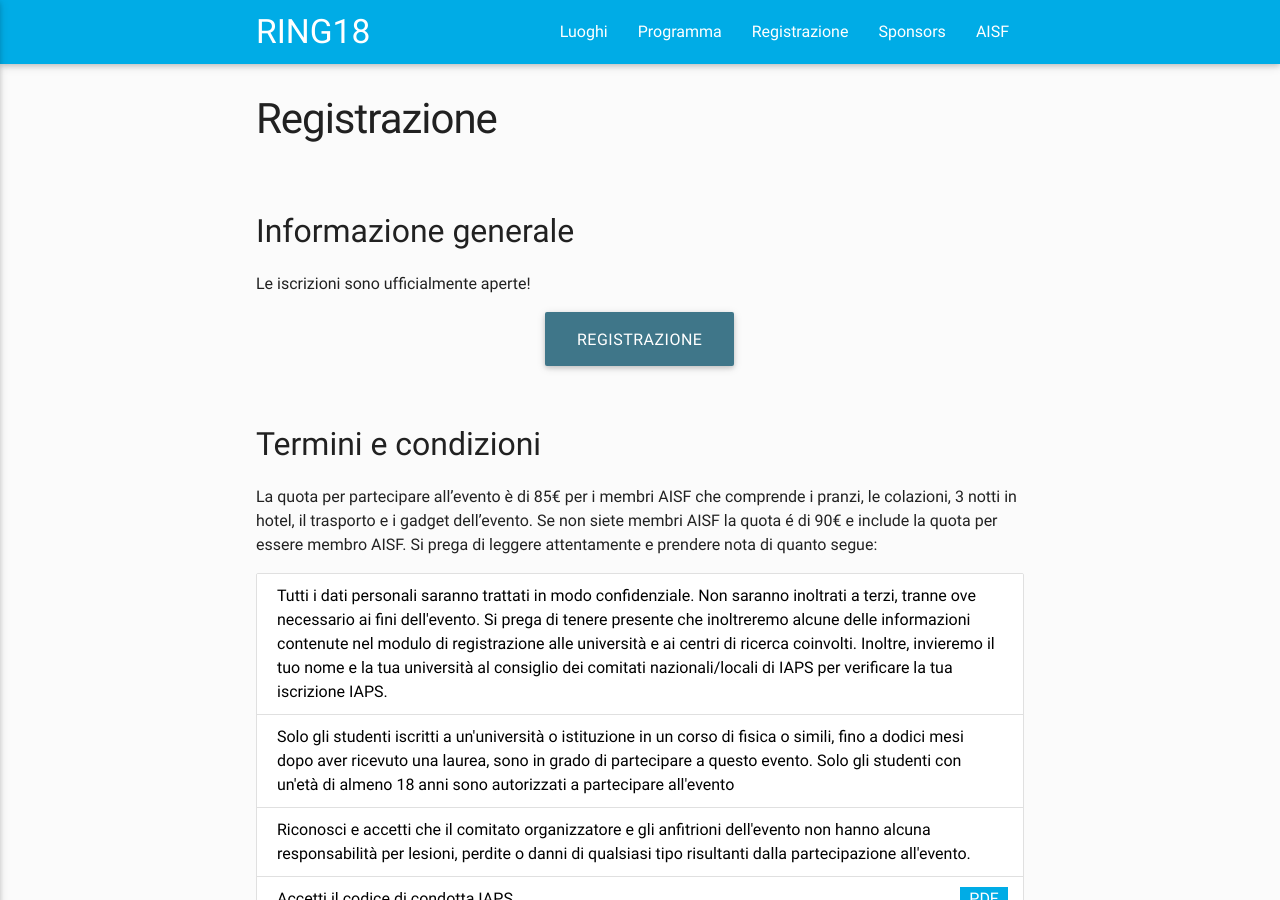
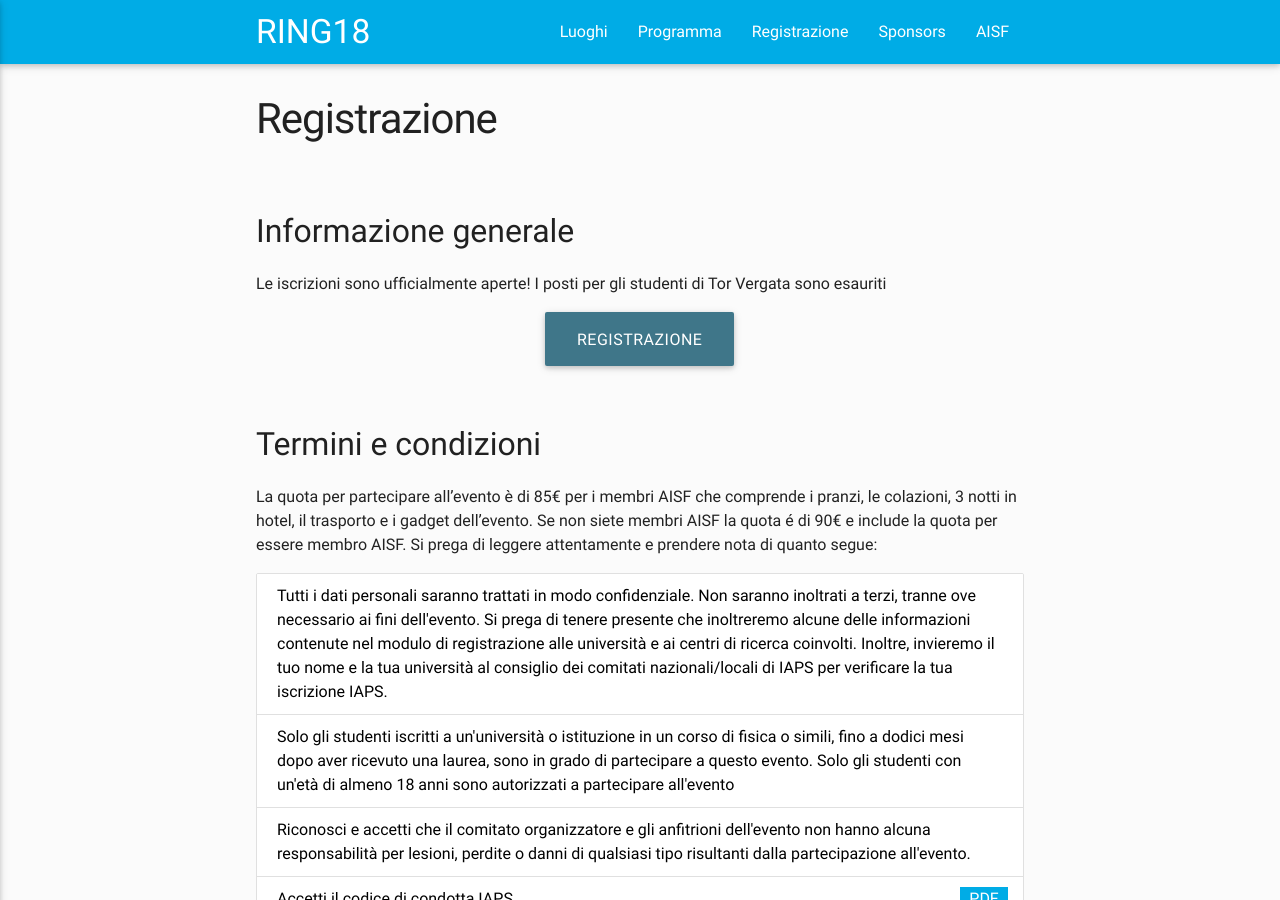
Before and after one commit to ai-sf/ring18, a Jekyll site: the page built from registration.html, in a window 1280 px wide and 900 px high. Built offline with Jekyll 4.4.1, drawn with Linux system fonts in a browser that asks for light colours; nearby versions of some CDN libraries.

Commit message:
Update registration.yml

```diff
--- a/_data/registration.yml
+++ b/_data/registration.yml
@@ -1,4 +1,4 @@
-info: "Le iscrizioni sono ufficialmente aperte!"
+info: "Le iscrizioni sono ufficialmente aperte! I posti per gli studenti di Tor Vergata sono esauriti"
 
 posters?: false
 
```
